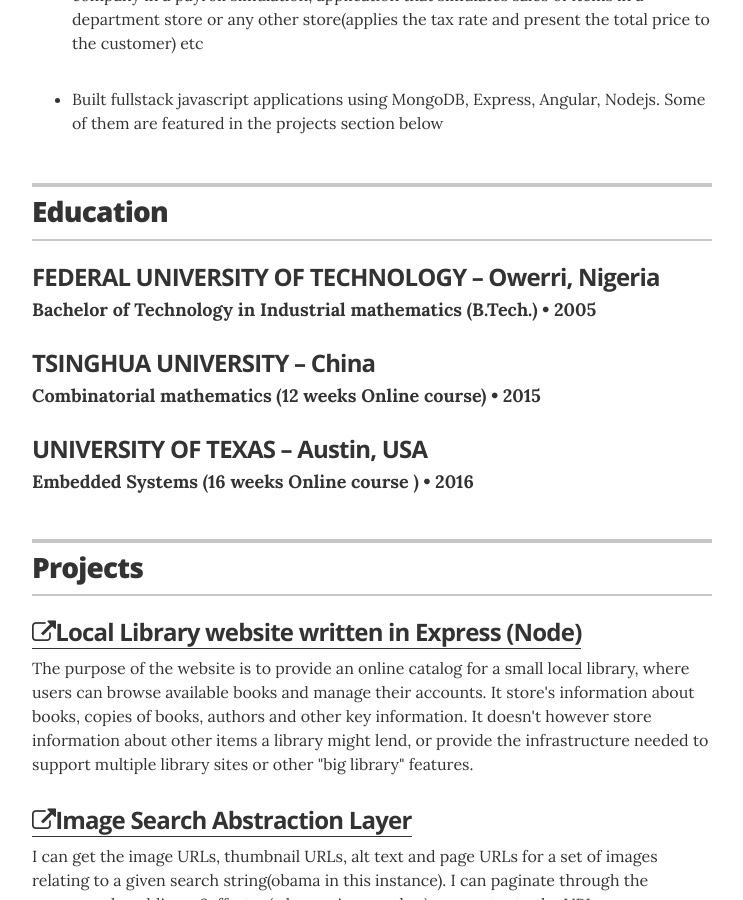
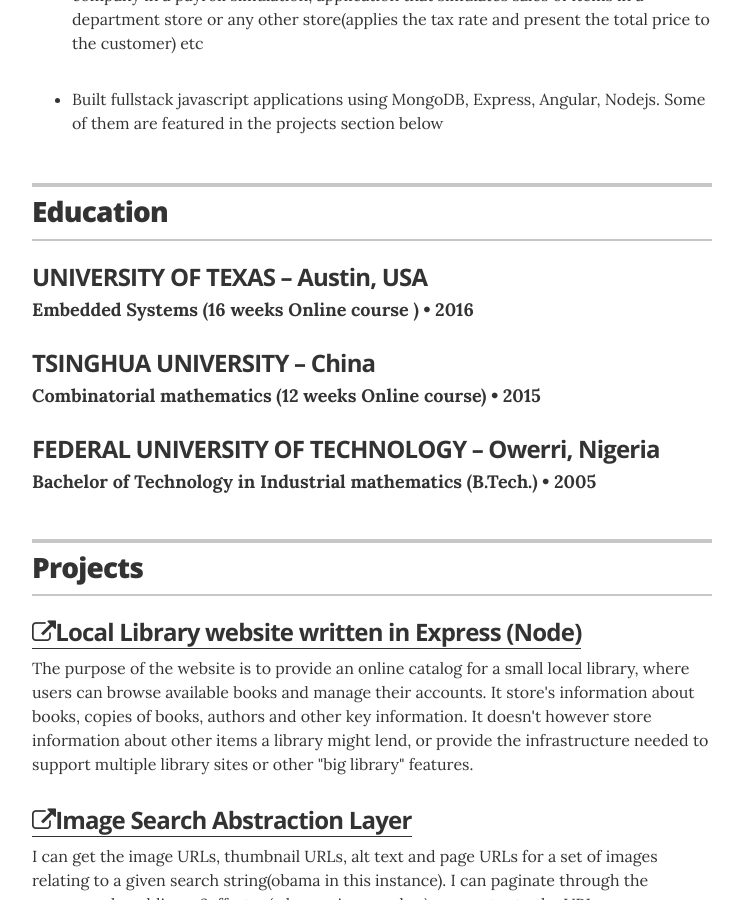
Before and after one commit to evanchime/resume, a Jekyll site: the page built from index.html, in a window 1280 px wide and 900 px high, scrolled down 2278 px. Shown: the whole window, without its empty margins (268-1011 px from the left). Built offline with Jekyll 4.4.1, drawn with Linux system fonts in a browser that asks for light colours; part of the change alters nothing that is shown.

```diff
--- a/_data/education.yml
+++ b/_data/education.yml
@@ -1,10 +1,8 @@
 # Degree
-- degree: Bachelor of Technology in Industrial mathematics (B.Tech.)
-  uni: FEDERAL UNIVERSITY OF TECHNOLOGY – Owerri, Nigeria
-  year: 2005
+- degree: Embedded Systems (16 weeks Online course )
+  uni: UNIVERSITY OF TEXAS – Austin, USA
+  year: 2016
   #awards: Quickest to fall asleep
-  #summary: If you had any meaningful roles at college, feel free to write about them here
-
 
 - degree: Combinatorial mathematics (12 weeks Online course)
   uni: TSINGHUA UNIVERSITY – China
@@ -12,8 +10,8 @@
   #awards: Quickest to fall asleep
   #summary: If you had any meaningful roles at college, feel free to write about them here
 
-
-- degree: Embedded Systems (16 weeks Online course )
-  uni: UNIVERSITY OF TEXAS – Austin, USA
-  year: 2016
+- degree: Bachelor of Technology in Industrial mathematics (B.Tech.)
+  uni: FEDERAL UNIVERSITY OF TECHNOLOGY – Owerri, Nigeria
+  year: 2005
   #awards: Quickest to fall asleep
+  #summary: If you had any meaningful roles at college, feel free to write about them here
```
